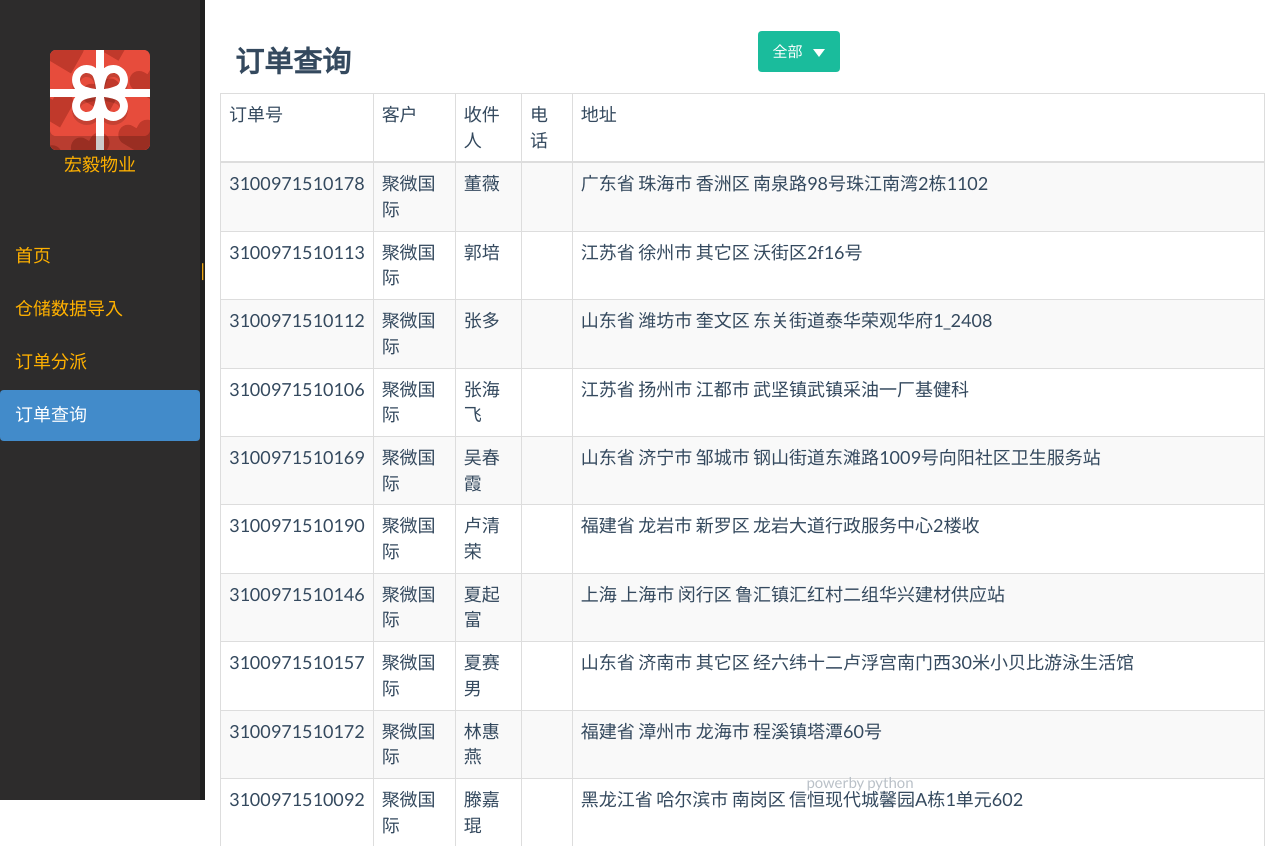
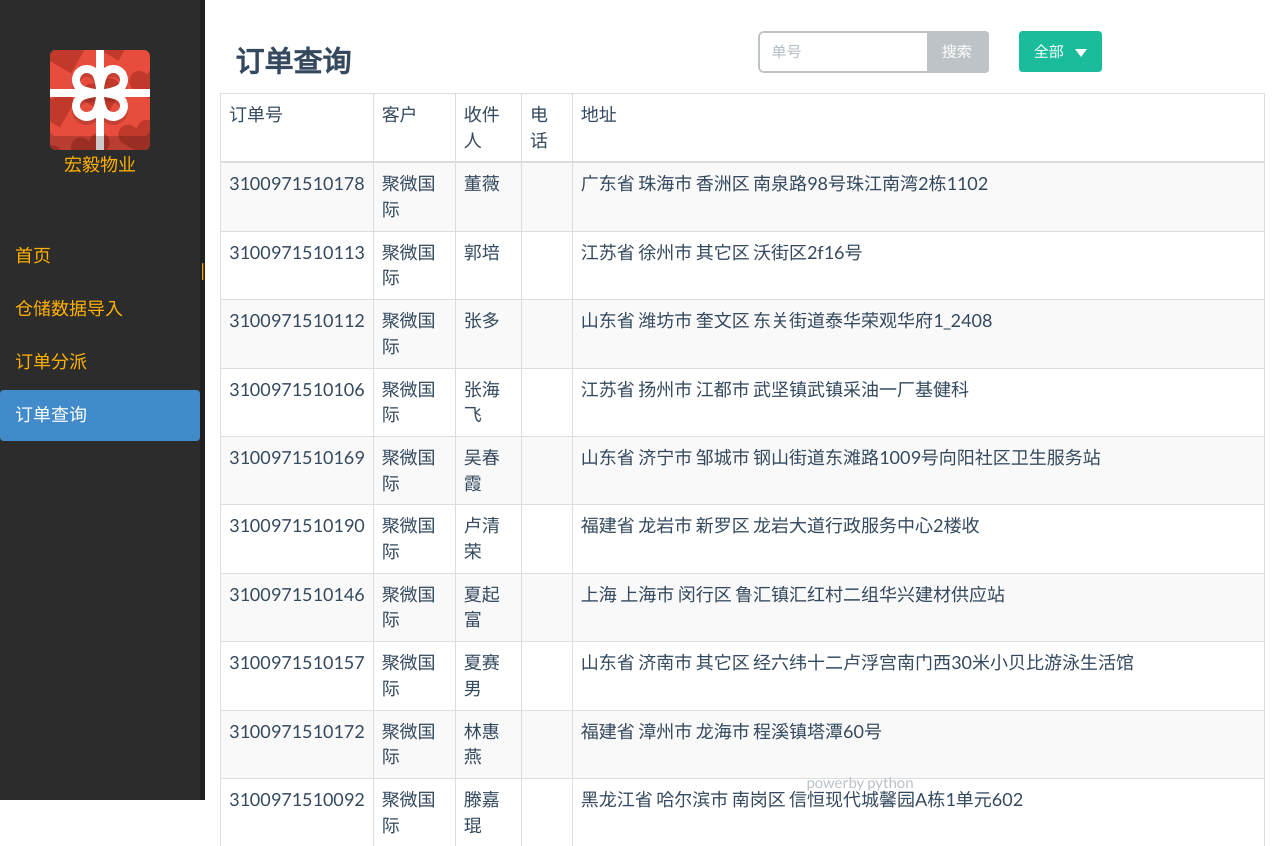
Before and after one commit to cnsworder/trasgo, a Flask app: page /order_post in a window 1280 px wide. Shown: the top 846 px of the page. Run offline with Flask 2, Linux system fonts and the light colour scheme; data comes from the database, SQL or seed files in the repository; some libraries are stand-ins or nearby versions.

Commit message:
Add search

```diff
--- a/templates/order_post.html
+++ b/templates/order_post.html
@@ -3,7 +3,16 @@
 <br/>
 <div>
     <div class="col-md-6"><h4>订单查询</h4></div>
-<div class="col-md-6 btn-group">
+    <div class="col-md-3">
+        <div class="input-group">
+            <input type="text" class="form-control" placeholder="单号"></input>
+            <span class="input-group-btn">
+                <button class="btn btn-default" type="button">搜索</button>
+            </span>
+        </div>
+
+    </div>
+    <div class="col-md-3 btn-group">
         <button class="btn btn-primary dropdown-toggle" data-toggle="dropdown"
                 aria-haspopup="true" aria-expanded="false">
             全部
```
Lines whose indentation alone changed are shown as unchanged.
